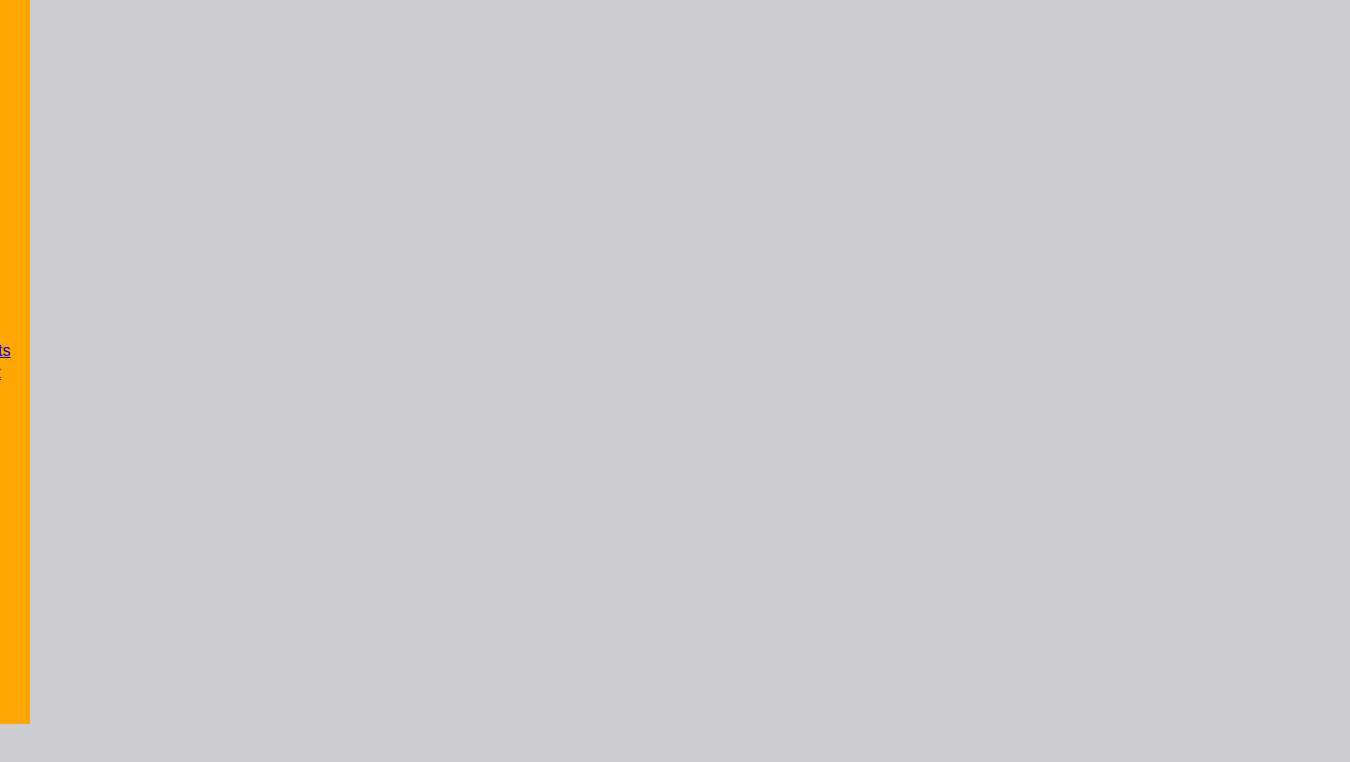
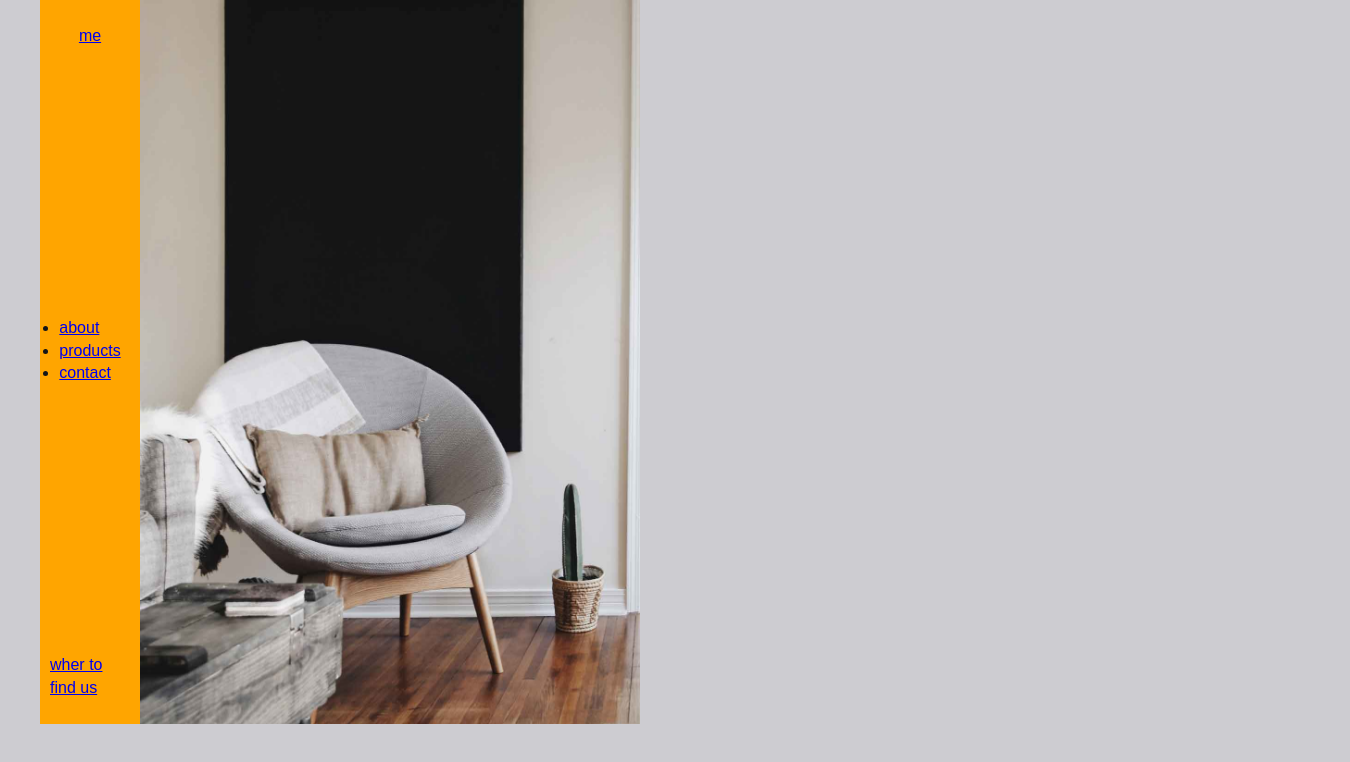
Before and after one commit to AdnanM996/Interior, a website: page index.html in a window 1280 px wide. Shown: the whole page, 1350 px wide, since content can reach past the window. Drawn offline with Linux system fonts and the light colour scheme.

Commit message:
added img section

```diff
--- a/index.html
+++ b/index.html
@@ -22,6 +22,9 @@
             <a href="#">wher to find us</a>
         </sidebar><!--end sidebar-->
 
+        <section class="img">
+            <img src="images/bg.jpg" alt="">
+        </section>
     </section><!--end grid-->
 </body>
 </html>
--- a/scss/main.scss
+++ b/scss/main.scss
@@ -39,7 +39,7 @@ body {
     display: grid;
     grid-template-columns: repeat(12, 10rem);
     grid-template-rows: repeat(1, 72.4rem);
-    gap: 2rem;
+    //gap: 2rem;
     margin: 0rem auto;
 }
 
@@ -54,3 +54,14 @@ body {
     height: 100%;
     padding: 2.5rem 1rem;
 }
+
+.img {
+    grid-column: 2 / span 5;
+    grid-row: 1 / -1;
+
+    & img {
+        width: 100%;
+        height: 100%;
+        object-fit: cover;
+    }
+}
```
Also changed, not shown: css/styles.css.
